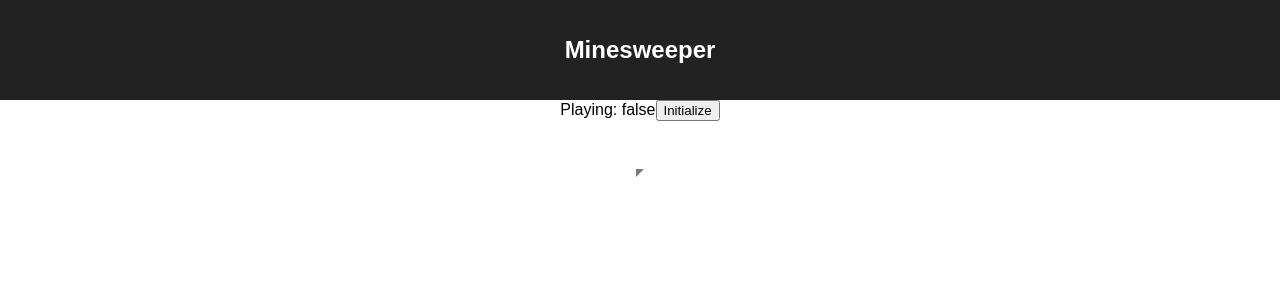
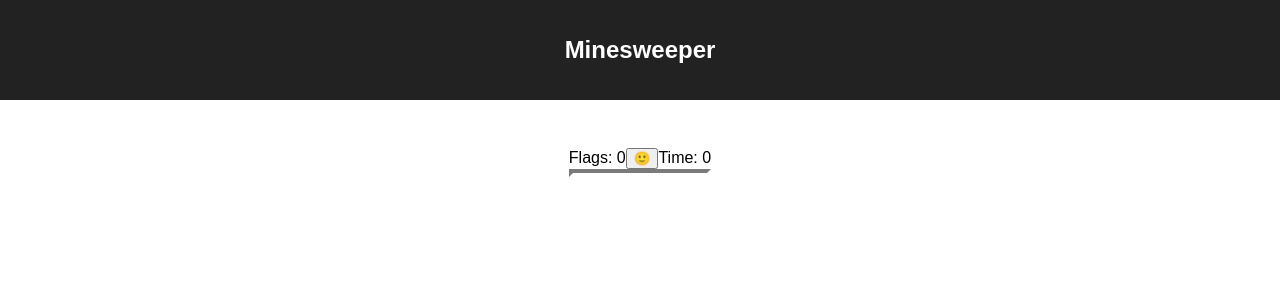
Before and after one commit to kguinto/pinesweeper, a React (Create React App) app: page / in a window 1280 px wide. Shown: the top 300 px of the page. Built offline with nearby package versions, Linux system fonts and the light colour scheme.

Commit message:
Added board frame and smiley button

```diff
--- a/src/components/App.jsx
+++ b/src/components/App.jsx
@@ -5,32 +5,58 @@ import Board from '../containers/Board';
 class App extends Component {
   constructor(props) {
     super(props);
-    this.state = { playing: false };
+    this.state = { gameStatus: 'INIT', flags: 0, face: 'SMILING' };
 
     this.initializeBoard = this.initializeBoard.bind(this);
     this.endGame = this.endGame.bind(this);
+    this.updateFlags = this.updateFlags.bind(this);
+    this.startGame = this.startGame.bind(this);
   }
 
   initializeBoard(rows, columns, mines) {
     this.props.initializeBoard(rows, columns, mines);
-    this.setState({ playing: true });
+    this.setState({ gameStatus: 'INIT' });
+  }
+
+  startGame() {
+    this.setState({ gameStatus: 'PLAYING' });
   }
 
   endGame(won) {
-    console.log(won ? 'won!' : 'lost!');
-    this.setState({ playing: false });
+    this.setState({ gameStatus: won ? 'WIN' : 'LOSE' });
+  }
+
+  updateFlags(flags) {
+    this.setState({ flags });
   }
 
   render() {
+    let smiley = '';
+    let { gameStatus, flags } = this.state;
+    if (gameStatus === 'WIN') {
+      smiley = (
+        <span role="img" aria-label="smiling">
+          😎
+        </span>
+      );
+    } else if (gameStatus === 'LOSE') {
+      smiley = (
+        <span role="img" aria-label="smiling">
+          😵
+        </span>
+      );
+    } else {
+      smiley = (
+        <span role="img" aria-label="smiling">
+          🙂
+        </span>
+      );
+    }
     return (
       <div className="app">
         <header className="app-header">
           <h1 className="app-title">Minesweeper</h1>
         </header>
-        Playing: {this.state.playing.toString()}
-        <button onClick={() => this.initializeBoard(8, 8, 6)}>
-          Initialize
-        </button>
         <section
           className="content"
           style={{
@@ -39,7 +65,23 @@ class App extends Component {
             paddingTop: '3em',
           }}
         >
-          <Board playing={this.state.playing} endGame={this.endGame} />
+          <div className="board-frame">
+            <div className="board-header">
+              Flags: {flags}
+              <button
+                className="smiley-button"
+                onClick={() => this.initializeBoard(8, 8, 6)}
+              >
+                {smiley}
+              </button>Time: 0
+            </div>
+            <Board
+              gameStatus={gameStatus}
+              startGame={this.startGame}
+              endGame={this.endGame}
+              updateFlags={this.updateFlags}
+            />
+          </div>
         </section>
       </div>
     );
```
